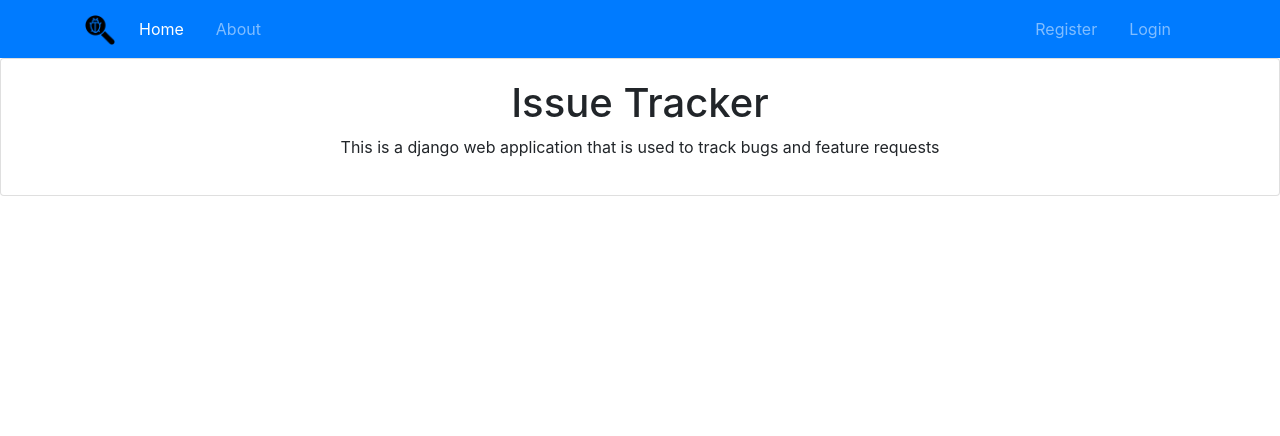
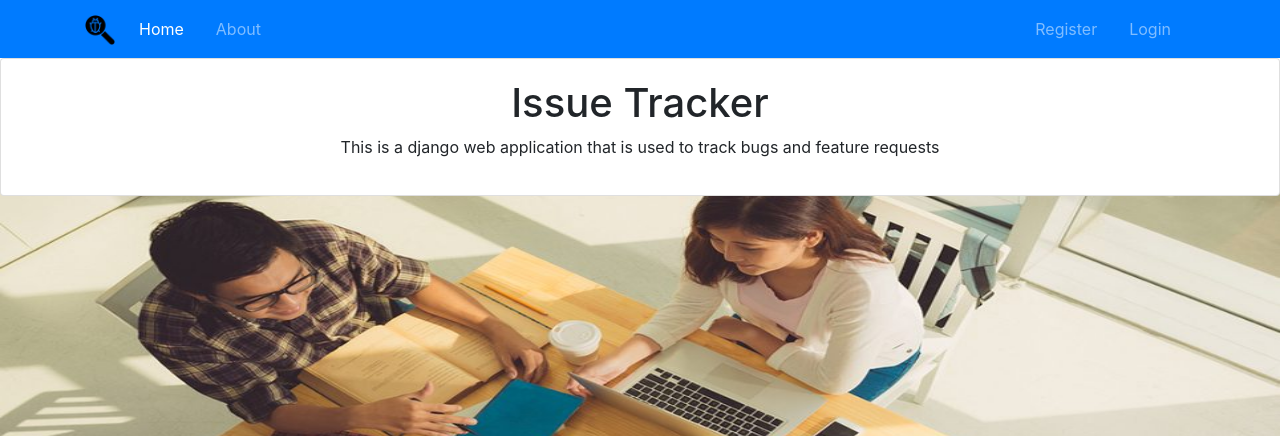
Before and after one commit to AnirudhGowdar/issue-tracker, a Django app: page / in a window 1280 px wide. Shown: the top 436 px of the page. Run offline with Django 3.2, Linux system fonts and the light colour scheme; some libraries are stand-ins or nearby versions.

Commit message:
Add home background image

```diff
--- a/templates/home/index.html
+++ b/templates/home/index.html
@@ -1,11 +1,19 @@
 {% extends 'base.html' %}
 {% block content %}
-
-
-<div class="card text-center">
+{% load static %}
+<style>
+    body {
+      background-image: url({% static 'img/index.jpeg' %});
+      background-repeat: no-repeat;
+      background-position: 0px 150px;
+      background-size: 100% 260%;
+</style>
+<body>
+    <div class="card text-center">
     <div class="card-body">
         <h1>Issue Tracker</h1>
         <p>This is a django web application that is used to track bugs and feature requests</p>
     </div>
 </div>
+</body>
 {% endblock %}
```
